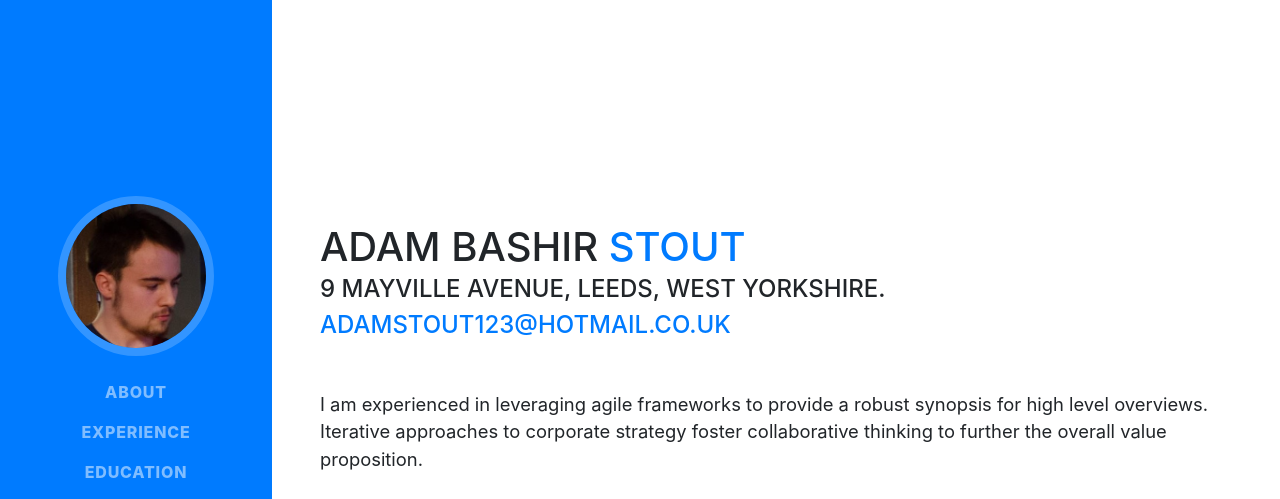
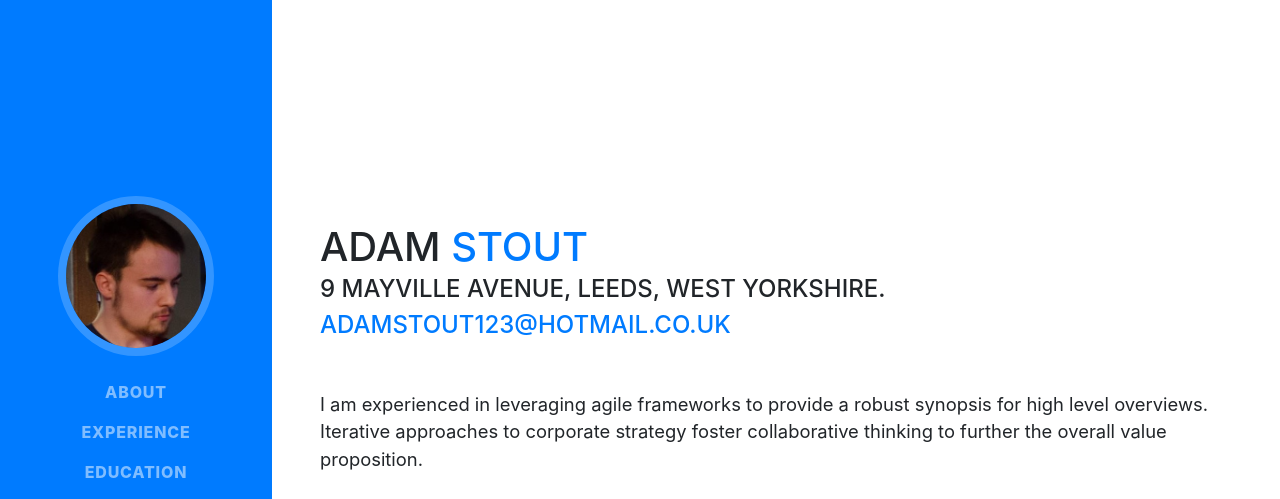
Before and after one commit to adamstout95/adamstout95.github.io, a website with bundled scripts: page index.html in a window 1280 px wide. Shown: the top 499 px of the page. Built offline with nearby package versions, Linux system fonts and the light colour scheme; a web font is replaced by a local one.

Commit message:
Update index.html

```diff
--- a/index.html
+++ b/index.html
@@ -63,7 +63,7 @@
 
       <section class="resume-section p-3 p-lg-5 d-flex d-column" id="about">
         <div class="my-auto">
-          <h1 class="mb-0">Adam bashir
+          <h1 class="mb-0">Adam
             <span class="text-primary">Stout</span>
           </h1>
           <div class="subheading mb-5">9 Mayville Avenue, Leeds, West Yorkshire.
```
